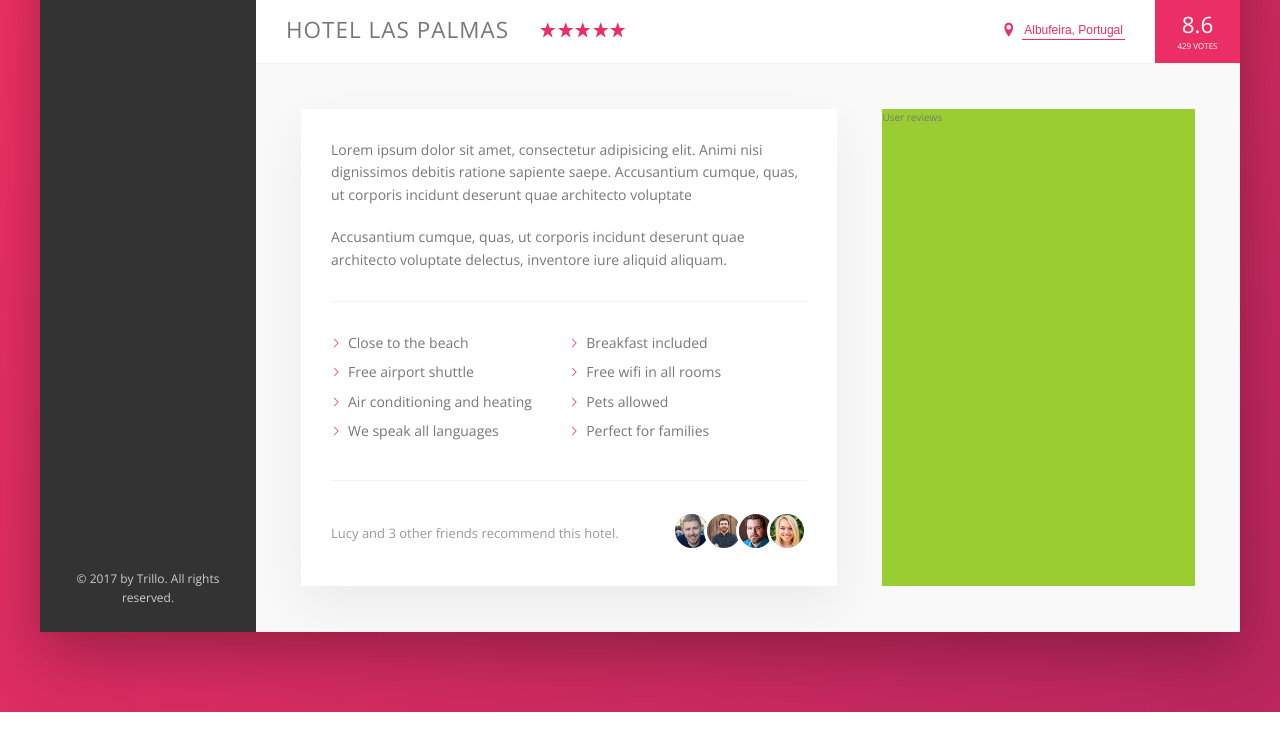
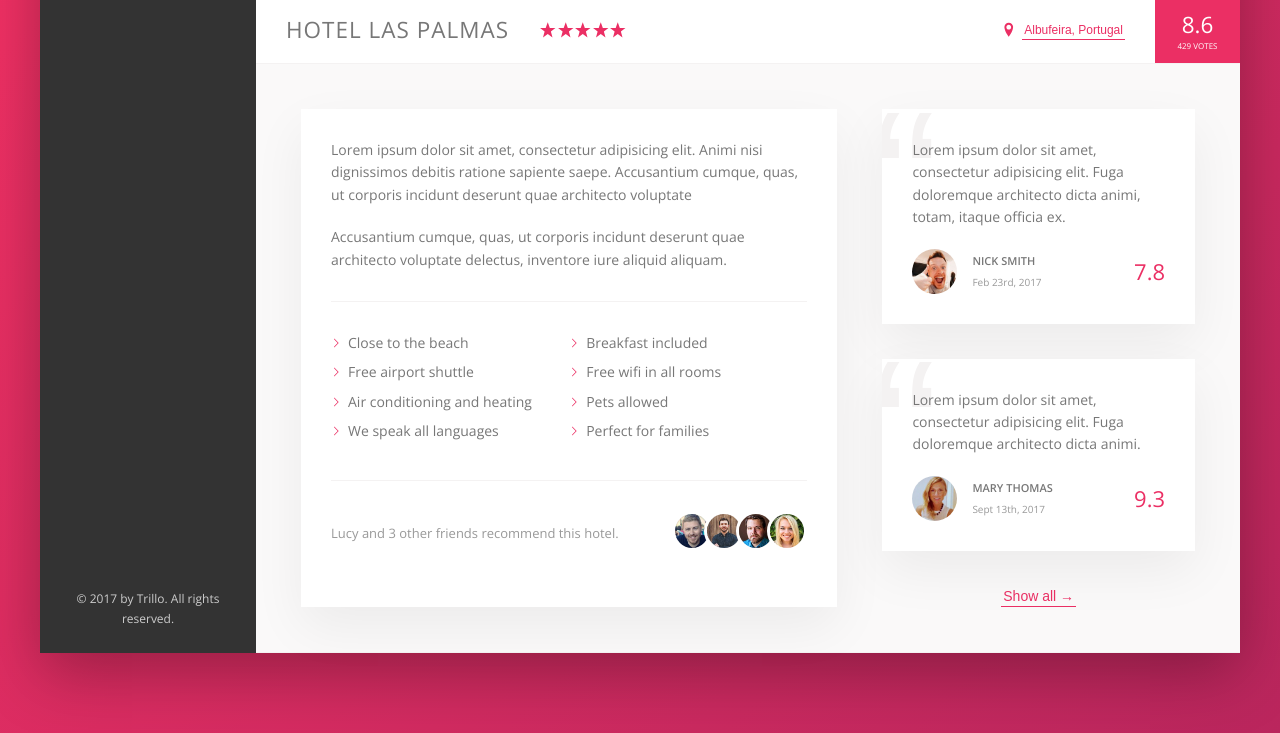
Before and after one commit to GeraldVeeneman/Trillo, a website: page index.html in a window 1280 px wide. Shown: the part 538-1271 px from the top of the page. Before the commit the page ends 1250 px from the top, so only its background shows below. Drawn offline with nearby package versions, Linux system fonts and the light colour scheme.

Commit message:
84. Building the User Reviews Section

```diff
--- a/index.html
+++ b/index.html
@@ -166,7 +166,41 @@
           </div>
           </div>
           <div class="user-reviews">
-            User reviews
+            <figure class="review">
+             <blockquote class="review__text">
+              Lorem ipsum dolor sit amet, consectetur adipisicing elit. Fuga doloremque architecto dicta animi, totam, itaque officia ex.
+             </blockquote>
+             <figcaption class="review__user">
+               <img src="img/user-1.jpg" alt="User 1" class="review__photo">
+               <div class="review__user-box">
+                 <p class="review__user-name">Nick Smith</p>
+                 <p class="review__user-date">
+                   Feb 23rd, 2017
+                 </p>
+               </div>
+               <div class="review__rating">
+                 7.8
+               </div>
+             </figcaption>
+            </figure>
+            <figure class="review">
+              <blockquote class="review__text">
+                Lorem ipsum dolor sit amet, consectetur adipisicing elit. Fuga doloremque architecto dicta animi.
+              </blockquote>
+              <figcaption class="review__user">
+                <img src="img/user-2.jpg" alt="User 2" class="review__photo">
+                <div class="review__user-box">
+                  <p class="review__user-name">Mary Thomas</p>
+                  <p class="review__user-date">
+                    Sept 13th, 2017
+                  </p>
+                </div>
+                <div class="review__rating">
+                  9.3
+                </div>
+              </figcaption>
+             </figure>
+             <button class="btn-inline">Show all <span>&rarr;</span></button>
           </div>
         </div>
       </main>
--- a/sass/_components.scss
+++ b/sass/_components.scss
@@ -282,8 +282,18 @@
   cursor: pointer;
   transition: all .2s;
 
+  &span {
+    margin-left: 8px;
+    transition: margin-left .2s;
+  }
+
   &:hover {
     color: var(--color-grey-dark-1);
+
+    span {
+      margin-left: 8px;
+      transition: margin-left .2s;
+    }
   }
 
   &:focus {
@@ -340,6 +350,7 @@
     width: 1rem;
     margin-right: .7rem;
 
+    background-color:yellowgreen;
     // Older browsers
     // background-image: url(../img/chevron-thin-right.svg);
     // background-size: cover;
@@ -384,3 +395,73 @@
     }
   }
 }
+
+////////////////////////////////////////
+// REVIEWS
+.review {
+  background-color: #fff;
+  box-shadow: var(--shadow-light);
+  padding: 3rem;
+  margin-bottom: 3.5rem;
+  position: relative;
+  overflow: hidden;
+
+  &__text {
+    margin-bottom: 2rem;
+    z-index: 10;
+    position: relative;
+
+  }
+
+  &__user {
+    display: flex;
+    align-items: center;
+
+  }
+
+  &__photo {
+    height: 4.5rem;
+    width: 4.5rem;
+    border-radius: 50%;
+    margin-right: 1.5rem;
+
+  }
+
+  &__user-box {
+    margin-right: auto;
+
+  }
+
+  &__user-name {
+    font-size: 1.1rem;
+    font-weight: 600;
+    text-transform: uppercase;
+    margin-bottom: .4rem;
+
+  }
+
+  &__user-date {
+    font-size: 1rem;
+    color: var(--color-grey-dark-3);
+
+  }
+
+  &__rating {
+    color: var(--color-primary);
+    font-size: 2.2rem;
+    font-weight: 300;
+  }
+
+  &::before {
+    content: "\201C";
+    position: absolute;
+    top: -2.75rem;
+    left: -1rem;
+    line-height: 1;
+    font-size: 20rem;
+    color: var(--color-grey-light-2);
+    font-family: sans-serif;
+    z-index: 1;
+
+  }
+}
--- a/sass/_layout.scss
+++ b/sass/_layout.scss
@@ -35,6 +35,7 @@
 }
 
 .detail {
+    font-size: 1.4rem;
     display: flex;
     padding: 4.5rem;
     background-color: var(--color-grey-light-1);
@@ -42,7 +43,6 @@
 }
 
 .description {
-    font-size: 1.4rem;
     background-color: #fff;
     box-shadow: var(--shadow-light);
     padding: 3rem;
@@ -51,6 +51,8 @@
 }
 
 .user-reviews {
-    background-color:yellowgreen;
     flex: 1;
+    display: flex;
+    flex-direction: column;
+    align-items: center;
 }
```
Also changed, not shown: css/style.css.
